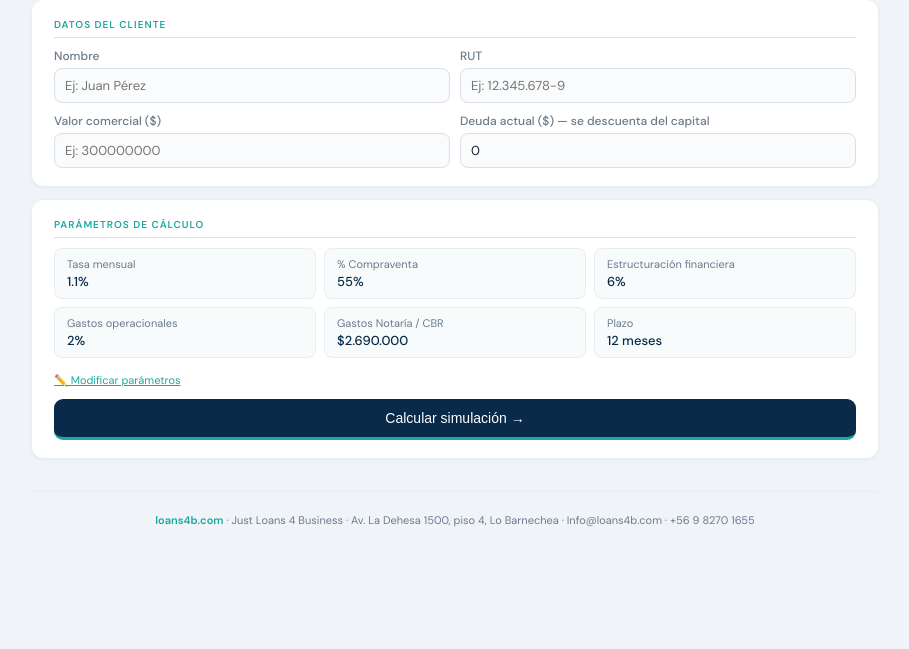
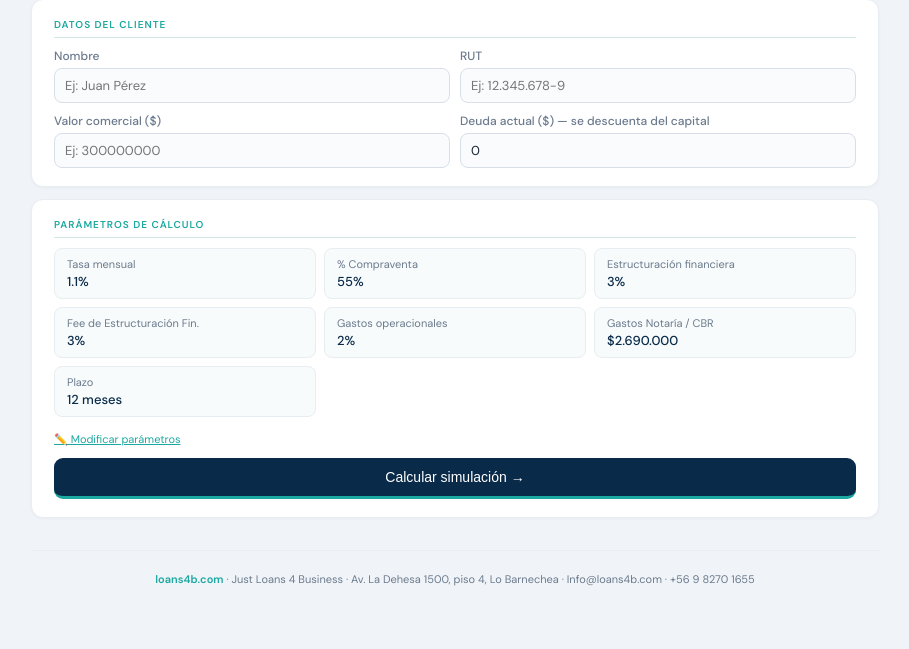
Before and after one commit to rpescec/L4B-Leasebasck, a Flask app: page /simulador in a window 1280 px wide. Shown: the part 318-967 px from the top of the page, without its empty margins (185-1094 px from the left). Before the commit the page ends 845 px from the top, so only its background shows below. Run offline with Flask 3, Linux system fonts and the light colour scheme.

Commit message:
Add files via upload

```diff
--- a/gen_leaseback_v2.py
+++ b/gen_leaseback_v2.py
@@ -319,7 +319,7 @@ def sim_table_full(r, uf):
         ('Desglose (Giro bruto)','',fmtc(vf),fmtuf(vf,uf),'normal'),
         ('Prepago de Renta','',fmtc(r['interes_anio1']),'','normal'),
         ('Estructuración Financiera',fmtpm(r['pct_fee']*100),fmtc(r['fee_estruct']),'','normal'),
-        ('Fee Estructuración Fondo',fmtpm(r['pct_fee_fondo']*100),fmtc(r['fee_fondo']),'','normal') if r['fee_fondo']>0 else None,
+        ('Fee de Estructuración Financiera',fmtpm(r['pct_fee_fondo']*100),fmtc(r['fee_fondo']),'','normal'),
         ('Gastos Operacionales Totales','',fmtc(r['descuentos']),fmtuf(r['descuentos'],uf),'teal_bottom'),
         ('(-) Deuda actual a cancelar','',fmtc(r['deuda_actual']),fmtuf(r['deuda_actual'],uf),'normal') if r['deuda_actual']>0 else None,
         ('Capital Entregado al Deudor','',fmtc(r['monto_liquido']),fmtuf(r['monto_liquido'],uf),'green'),
--- a/templates/index.html
+++ b/templates/index.html
@@ -197,8 +197,8 @@ body{font-family:'DM Sans',sans-serif;background:#F0F4F8;color:var(--text);min-h
   <div id="pvfd" style="display:none;background:var(--tl);border-radius:8px;padding:8px 12px;margin-bottom:12px;font-size:12px;color:#0A5E5A">Valor compraventa: <strong id="pvf">-</strong></div>
   <div class="g4" style="margin-bottom:12px">
     <div class="field"><label>Tasa mensual (%)</label><input type="number" id="tm" value="1.5" min="0.1" max="5" step="0.1"></div>
-    <div class="field"><label>Estructuración (%)</label><input type="number" id="fe" value="8" min="0" max="20" step="0.5"></div>
-    <div class="field"><label>Fee Fondo (%)</label><input type="number" id="fee_fondo" value="0" min="0" max="20" step="0.5"></div>
+    <div class="field"><label>Estructuración (%)</label><input type="number" id="fe" value="3" min="0" max="20" step="0.5"></div>
+    <div class="field"><label>Fee de Estructuración Fin. (%)</label><input type="number" id="fee_fondo" value="3" min="0" max="20" step="0.5"></div>
     <div class="field"><label>Gastos operativos (%)</label><input type="number" id="go" value="2" min="0" max="20" step="0.5"></div>
   </div>
   <div class="g3">
@@ -296,7 +296,7 @@ function calcular(){
     {l:'Desglose (giro bruto)',p:'',v:fc(vf),u:fuf(vf,uf),t:'alt'},
     {l:'Prepago de Renta',p:'',v:fc(ia1),u:'',t:'normal'},
     {l:'Estructuración Financiera',p:fp(g('fe')),v:fc(feA),u:'',t:'alt'},
-    ...(ffA>0?[{l:'Fee Estructuración Fondo',p:fp(g('fee_fondo')),v:fc(ffA),u:'',t:'normal'}]:[]),
+    {l:'Fee de Estructuración Financiera',p:fp(g('fee_fondo')),v:fc(ffA),u:'',t:'normal'},
     {t:'sep'},
     {l:'Gastos Operacionales Totales',p:'',v:fc(desc),u:fuf(desc,uf),t:'teal'},
     ...(deu>0?[{l:'(–) Deuda actual a cancelar',p:'',v:fc(deu),u:fuf(deu,uf),t:'deuda'}]:[]),
--- a/templates/simulador.html
+++ b/templates/simulador.html
@@ -134,7 +134,8 @@ body{font-family:'DM Sans',sans-serif;background:#F0F4F8;color:var(--text);min-h
   <div class="params-grid">
     <div class="pi"><div class="pl">Tasa mensual</div><div class="pv">1.1%</div></div>
     <div class="pi"><div class="pl">% Compraventa</div><div class="pv">55%</div></div>
-    <div class="pi"><div class="pl">Estructuración financiera</div><div class="pv">6%</div></div>
+    <div class="pi"><div class="pl">Estructuración financiera</div><div class="pv">3%</div></div>
+    <div class="pi"><div class="pl">Fee de Estructuración Fin.</div><div class="pv">3%</div></div>
     <div class="pi"><div class="pl">Gastos operacionales</div><div class="pv">2%</div></div>
     <div class="pi"><div class="pl">Gastos Notaría / CBR</div><div class="pv">$2.690.000</div></div>
     <div class="pi"><div class="pl">Plazo</div><div class="pv">12 meses</div></div>
@@ -144,7 +145,8 @@ body{font-family:'DM Sans',sans-serif;background:#F0F4F8;color:var(--text);min-h
     <div class="g3" style="margin-bottom:8px">
       <div class="field"><label>Tasa mensual (%)</label><input type="number" id="tm" value="1.1" step="0.1" min="0.1" max="5"></div>
       <div class="field"><label>% Compraventa</label><input type="number" id="pf" value="55" step="1" min="10" max="100" oninput="prevVF()"></div>
-      <div class="field"><label>Estructuración (%)</label><input type="number" id="fe" value="6" step="0.5" min="0" max="20"></div>
+      <div class="field"><label>Estructuración (%)</label><input type="number" id="fe" value="3" step="0.5" min="0" max="20"></div>
+      <div class="field"><label>Fee de Estructuración Fin. (%)</label><input type="number" id="fee_fondo" value="3" step="0.5" min="0" max="20"></div>
     </div>
     <div class="g3">
       <div class="field"><label>Gastos operativos (%)</label><input type="number" id="go" value="2" step="0.5" min="0" max="20"></div>
@@ -204,8 +206,8 @@ function calcular(){
   const vc=g('vc'),pf=g('pf')/100,tm=g('tm')/100,plz=g('plazo'),
         go=g('go')/100,fe=g('fe')/100,cbr=g('cbr'),deu=g('deu');
   if(!vc){alert('Ingresa el valor comercial');return;}
-  const vf=vc*pf,goA=vf*go,feA=vf*fe,ia1=vf*tm*12;
-  const desc=ia1+feA;const ml=vf-desc-deu;
+  const ff=g("fee_fondo")/100;const vf=vc*pf,goA=vf*go,feA=vf*fe,ffA=vf*ff,ia1=vf*tm*12;
+  const desc=ia1+feA+ffA;const ml=vf-desc-deu;
   const cuota=plz>0?vf*(tm*Math.pow(1+tm,plz))/(Math.pow(1+tm,plz)-1):vf;
   const tp=cuota*plz,cf=tp-vf,tae=(Math.pow(1+tm,12)-1)*100;
   RES={vc,pf,vf,tm:g('tm'),plz,go:g('go'),fe:g('fe'),cbr,deu,goA,feA,ia1,desc,ml,vr:vf,cuota,tp,cf,tae};
@@ -226,6 +228,7 @@ function calcular(){
     {l:'Desglose (giro bruto)',p:'',v:fc(vf),u:fuf(vf),t:'alt'},
     {l:'Prepago de Renta',p:'',v:fc(ia1),u:'',t:'normal'},
     {l:'Estructuración Financiera',p:fp(g('fe')),v:fc(feA),u:'',t:'alt'},
+    {l:'Fee de Estructuración Financiera',p:fp(g('fee_fondo')||0),v:fc(ffA),u:'',t:'normal'},
     {t:'sep'},
     {l:'Gastos Operacionales Totales',p:'',v:fc(desc),u:fuf(desc),t:'teal'},
     ...(deu>0?[{l:'(–) Deuda actual a cancelar',p:'',v:fc(deu),u:fuf(deu),t:'deuda'}]:[]),
@@ -256,7 +259,7 @@ async function generarPDF(){
     avaluo_fiscal_clp:0,avaluo_exento_clp:0,avaluo_afecto_clp:0,
     val_comercial:RES.vc,pct_financiamiento:RES.pf*100,plazo_meses:RES.plz,
     tasa_mensual:RES.tm,pct_gastos_oper:RES.go,pct_fee_estructuracion:RES.fe,
-    pct_fee_fondo:0,prepago_rentas:0,acreedor:0,gastos_cbr:RES.cbr,
+    pct_fee_fondo:g('fee_fondo')||0,prepago_rentas:0,acreedor:0,gastos_cbr:RES.cbr,
     deuda_actual:RES.deu||0,tesore:0,uf_clp:UF
   };
   try{
```
